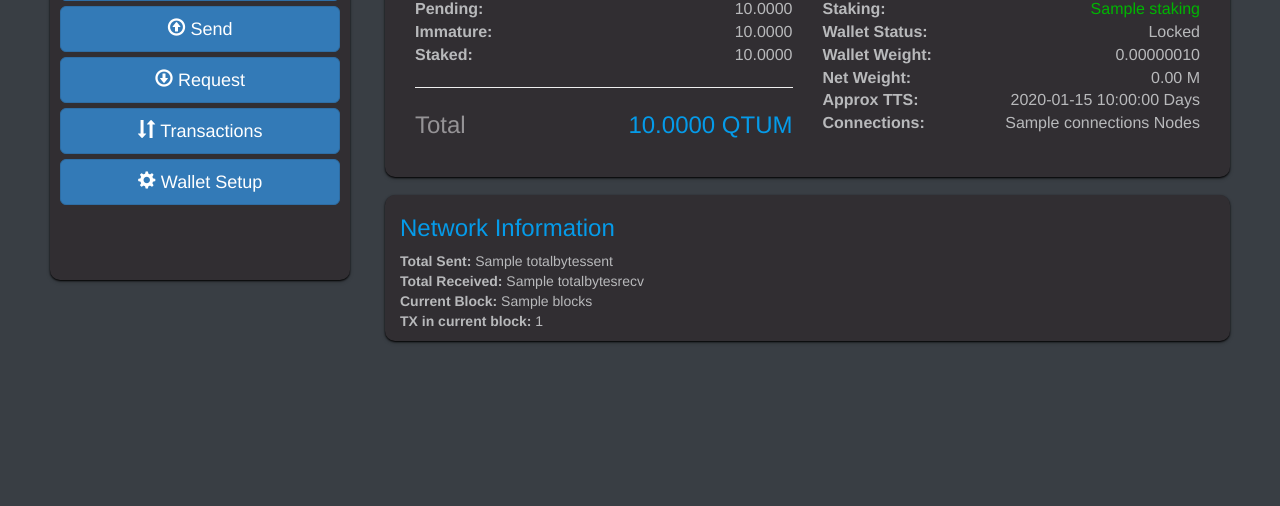
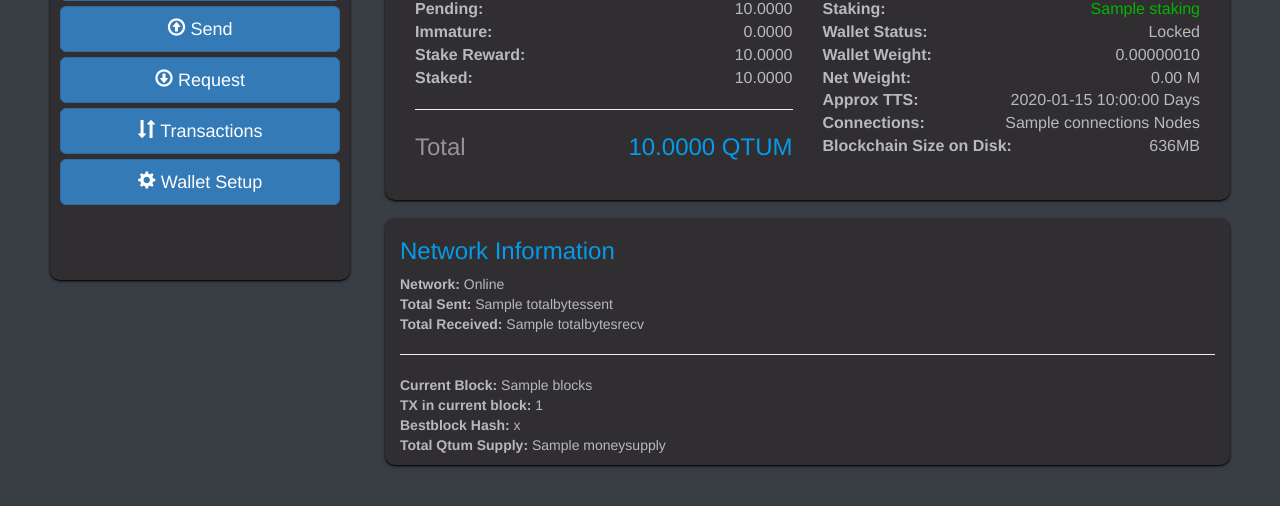
Before and after one commit to SSUgaya/qtum-ui, a Flask app: template templates/index.html in a window 1280 px wide. Shown: the part 154-660 px from the top of the page. Run offline with Flask 2, Linux system fonts and the light colour scheme; the template is opened without the code that fills it: most values are stand-ins (such as "Sample title", 1, 10 or a date in 2020); some libraries are stand-ins or nearby versions.

Commit message:
Can now see total of qtum not mature in balance overview

```diff
--- a/app.py
+++ b/app.py
@@ -53,6 +53,14 @@
         return None
     result = str(out,'utf-8')
     return result
+
+def not_mature_coins():
+    total_coins = 0
+    unspent_coins = qtum_info('listunspent', 0)
+    for unspent in unspent_coins:
+        if unspent['confirmations'] < 500:
+            total_coins += unspent['amount']
+    return total_coins
 
 def wallet_checks():
     process = subprocess.Popen("cd ~/qtum-wallet", stdout=subprocess.PIPE, stderr=subprocess.PIPE, shell=True)
@@ -123,7 +131,7 @@
     if wallet_checks() != 'OK':
         return redirect(url_for('offline'))
     date = time
-    return render_template('index.html',date=date, qtum_mempool=qtum_info("getmempoolinfo"), qtum_network=qtum_info("getnettotals"), qtum_wallet=qtum_info(), get_current_block=qtum_info("getinfo"), list_tx=qtum_info("listtransactions '*'", 100), wallet_version=qtum("--version"), stake_output=qtum_info("getstakinginfo", ""), stake_time=get_time())
+    return render_template('index.html',date=date, not_mature_coins=not_mature_coins(), best_block_hash=qtum("getbestblockhash"), qtum_mempool=qtum_info("getmempoolinfo"), qtum_network=qtum_info("getnettotals"), qtum_wallet=qtum_info(), get_current_block=qtum_info("getinfo"), list_tx=qtum_info("listtransactions '*'", 100), wallet_version=qtum("--version"), stake_output=qtum_info("getstakinginfo", ""), stake_time=get_time())
 
 @app.route('/send', defaults={'selected_address' : ''})
 @app.route('/send/<selected_address>', methods=['GET', 'POST'])
--- a/templates/index.html
+++ b/templates/index.html
@@ -6,7 +6,8 @@
         <h3>Balance</h3> <br />
         <strong data-toggle="tooltip" title="Qtum availabe to spend.">Available:</strong> <span class="pull-right">{{ '%0.4f' | format(qtum_wallet.balance) }}</span> <br />
         <strong data-toggle="tooltip" title="Unconfirmed Qtum">Pending:</strong> <span class="pull-right">{{ '%0.4f' | format(qtum_wallet.unconfirmed_balance) }}</span> <br />
-        <strong data-toggle="tooltip" title="Staking Rewards available after 500 Blocks">Immature:</strong> <span class="pull-right">{{ '%0.4f' | format(qtum_wallet.immature_balance) }}</span> <br />
+        <strong data-toggle="tooltip" title="Qtum with less then 500 confirmations">Immature:</strong><span class="pull-right">{{ '%0.4f' | format(not_mature_coins) }}</span> <br />
+        <strong data-toggle="tooltip" title="Staking Rewards available after 500 Blocks">Stake Reward:</strong> <span class="pull-right">{{ '%0.4f' | format(qtum_wallet.immature_balance) }}</span> <br />
         <strong data-toggle="tooltip" title="Coins Locked from Staking a Block">Staked:</strong><span class="pull-right">{{ '%0.4f' | format(qtum_wallet.stake) }}</span> <br />
         <div class="q-total"><hr /> <span data-toggle="tooltip" title="Combined total Qtum, including pending and staked" class="pull-left">Total</span> {{ '%0.4f' | format(qtum_wallet.balance + qtum_wallet.unconfirmed_balance + qtum_wallet.immature_balance + qtum_wallet.stake) }} QTUM</div>
       </div>
@@ -29,14 +30,19 @@
         <strong>Net Weight:</strong> <span class="pull-right">{{'%0.2f'| format(stake_output.netstakeweight|float / 100000000000000)}} M</span> <br />
         <strong>Approx TTS:</strong> <span class="pull-right">{{ stake_time }} Days</span> <br />
         <strong>Connections:</strong> <span class="pull-right">{{ get_current_block.connections }} Nodes</span> <br />
+        <strong>Blockchain Size on Disk:</strong> <span class="pull-right"> 636MB </span> <br />
       </div>
     </div>
     <div class="transactions-index table-responsive col-xs-12">
         <h3>Network Information</h3>
+          <strong>Network:</strong> Online <br />
           <strong>Total Sent:</strong> {{ qtum_network.totalbytessent }}  <br />
           <strong>Total Received:</strong> {{ qtum_network.totalbytesrecv }} <br />
+          <hr>
           <strong>Current Block:</strong> {{ get_current_block.blocks }} <br />
-          <strong>TX in current block:</strong> {{ qtum_mempool.size }}
+          <strong>TX in current block:</strong> {{ qtum_mempool.size }} <br />
+          <strong>Bestblock Hash:</strong> {{ best_block_hash }} <br />
+          <strong>Total Qtum Supply:</strong> {{ get_current_block.moneysupply }}
     </div>
   </div>
 {% endblock %}
```
